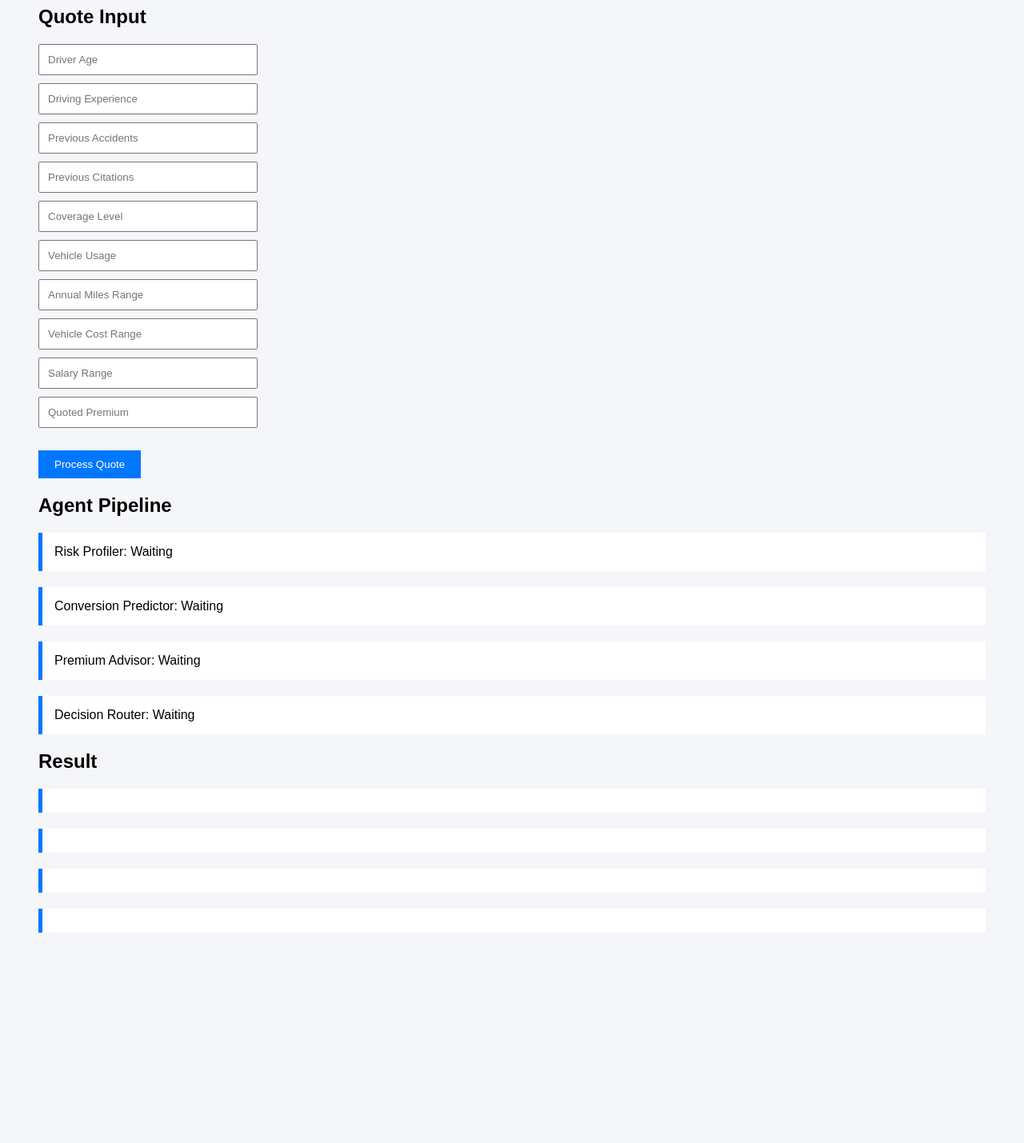
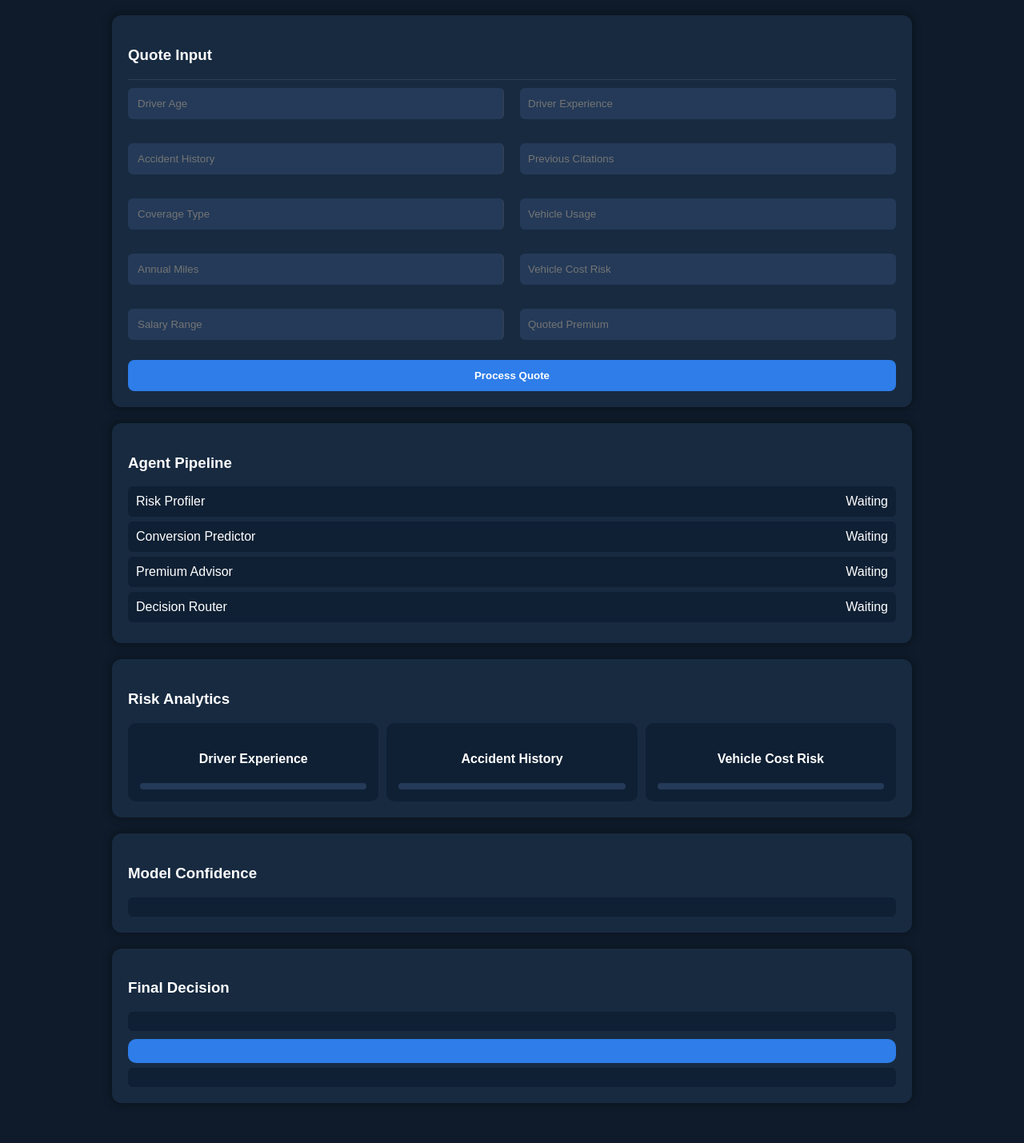
Before and after one commit to J-sravani15/hackathon, a plain HTML site: page frontend/index.html in a window 1280 px wide. Shown: the part 122-1551 px from the top of the page at 80% size. Before the commit the page ends 1336 px from the top, so only its background shows below. Drawn offline with Linux system fonts and the light colour scheme.

Commit message:
interface updated

```diff
--- a/frontend/index.html
+++ b/frontend/index.html
@@ -2,82 +2,264 @@
 <html>
 
 <head>
-<title>Autonomous Quote Agent Dashboard</title>
+  <title>Autonomous Quote Agent</title>
 
   <style>
-body{
+    body {
       font-family: Arial;
-background:#f4f6f9;
-padding:40px;
+      background: #0f1b2a;
+      color: white;
+      margin: 0;
+      padding: 0;
     }
 
-h1{
-color:#333;
+    .container {
+      width: 1000px;
+      margin: auto;
+      padding: 30px;
     }
 
-input{
-padding:10px;
-width:250px;
-margin-bottom:10px;
+    h1 {
+      text-align: center;
+      margin-bottom: 5px;
     }
 
-button{
-padding:10px 20px;
-background:#0077ff;
-color:white;
-border:none;
-cursor:pointer;
+    .subtitle {
+      text-align: center;
+      color: #9aa7b3;
+      margin-bottom: 30px;
     }
 
-button:hover{
-background:#0055cc;
+    .card {
+      background: #172a40;
+      border-radius: 12px;
+      padding: 20px;
+      margin-bottom: 20px;
+      box-shadow: 0 0 12px rgba(0, 0, 0, 0.4);
     }
 
-.section{
-background:white;
-padding:15px;
-margin-top:20px;
-border-left:5px solid #0077ff;
+    .grid {
+      display: grid;
+      grid-template-columns: 1fr 1fr;
+      gap: 20px;
+      padding-top: 10px;
+      border-top: 1px solid #2f3f55;
     }
 
+    .grid input:nth-child(odd) {
+      border-right: 2px solid #2f3f55;
+      padding-right: 10px;
+    }
+
+    .grid input:nth-child(even) {
+      padding-left: 10px;
+    }
+
+    input {
+      width: 100%;
+      padding: 12px;
+      border-radius: 6px;
+      border: none;
+      background: #243a58;
+      color: white;
+      margin-bottom: 10px;
+      box-sizing: border-box;
+    }
+
+    button {
+      width: 100%;
+      padding: 12px;
+      background: #2e7de9;
+      border: none;
+      border-radius: 8px;
+      color: white;
+      font-weight: bold;
+      cursor: pointer;
+      margin-top: 15px;
+    }
+
+    button:hover {
+      background: #1e63c4;
+    }
+
+    .agent {
+      display: flex;
+      justify-content: space-between;
+      padding: 10px;
+      background: #0f2034;
+      border-radius: 6px;
+      margin-bottom: 6px;
+    }
+
+    .analytics {
+      display: grid;
+      grid-template-columns: 1fr 1fr 1fr;
+      gap: 10px;
+    }
+
+    .analytics-box {
+      background: #0f2034;
+      padding: 15px;
+      border-radius: 10px;
+      text-align: center;
+    }
+
+    .result {
+      background: #0f2034;
+      padding: 12px;
+      border-radius: 6px;
+      margin-top: 6px;
+    }
+
+    .highlight {
+      background: #2e7de9;
+      padding: 15px;
+      border-radius: 10px;
+      font-size: 22px;
+      font-weight: bold;
+      text-align: center;
+      margin-top: 10px;
+    }
+
+    .bar {
+      height: 8px;
+      background: #243a58;
+      border-radius: 10px;
+      margin-top: 6px;
+    }
+
+    .bar-fill {
+      height: 8px;
+      border-radius: 10px;
+    }
+
+    .green {
+      background: #3bd671;
+    }
+
+    .orange {
+      background: #f5a623;
+    }
+
+    .red {
+      background: #ff4d4d;
+    }
   </style>
 
 </head>
 
 <body>
 
-<h1>🚗 Autonomous Quote Agent Dashboard</h1>
+  <div class="container">
 
-<h2>Quote Input</h2>
+    <h1>Autonomous Quote Agent</h1>
+    <div class="subtitle">AI-Powered Multi-Agent Insurance System</div>
 
-<input id="Driver_Age" placeholder="Driver Age"><br>
-<input id="Driving_Exp" placeholder="Driving Experience"><br>
-<input id="Prev_Accidents" placeholder="Previous Accidents"><br>
-<input id="Prev_Citations" placeholder="Previous Citations"><br>
-<input id="Coverage" placeholder="Coverage Level"><br>
-<input id="Veh_Usage" placeholder="Vehicle Usage"><br>
-<input id="Annual_Miles_Range" placeholder="Annual Miles Range"><br>
-<input id="Vehicle_Cost_Range" placeholder="Vehicle Cost Range"><br>
-<input id="Sal_Range" placeholder="Salary Range"><br>
-<input id="Quoted_Premium" placeholder="Quoted Premium"><br><br>
+    <div class="card">
+
+      <h3>Quote Input</h3>
+
+      <div class="grid">
+
+        <input id="Driver_Age" placeholder="Driver Age">
+        <input id="Driving_Exp" placeholder="Driver Experience">
+
+        <input id="Prev_Accidents" placeholder="Accident History">
+        <input id="Prev_Citations" placeholder="Previous Citations">
+
+        <input id="Coverage" placeholder="Coverage Type">
+        <input id="Veh_Usage" placeholder="Vehicle Usage">
+
+        <input id="Annual_Miles_Range" placeholder="Annual Miles">
+        <input id="Vehicle_Cost_Range" placeholder="Vehicle Cost Risk">
+
+        <input id="Sal_Range" placeholder="Salary Range">
+        <input id="Quoted_Premium" placeholder="Quoted Premium">
+
+      </div>
 
       <button onclick="processQuote()">Process Quote</button>
 
-<h2>Agent Pipeline</h2>
+    </div>
 
-<div class="section" id="agent1">Risk Profiler: Waiting</div>
-<div class="section" id="agent2">Conversion Predictor: Waiting</div>
-<div class="section" id="agent3">Premium Advisor: Waiting</div>
-<div class="section" id="agent4">Decision Router: Waiting</div>
+    <div class="card">
 
-<h2>Result</h2>
+      <h3>Agent Pipeline</h3>
 
-<div class="section" id="risk"></div>
-<div class="section" id="probability"></div>
-<div class="section" id="premium"></div>
-<div class="section" id="decision"></div>
+      <div class="agent">
+        <div>Risk Profiler</div>
+        <div id="agent1">Waiting</div>
+      </div>
+
+      <div class="agent">
+        <div>Conversion Predictor</div>
+        <div id="agent2">Waiting</div>
+      </div>
+
+      <div class="agent">
+        <div>Premium Advisor</div>
+        <div id="agent3">Waiting</div>
+      </div>
+
+      <div class="agent">
+        <div>Decision Router</div>
+        <div id="agent4">Waiting</div>
+      </div>
+
+    </div>
+
+    <div class="card">
+
+      <h3>Risk Analytics</h3>
+
+      <div class="analytics">
+
+        <div class="analytics-box">
+          <h4>Driver Experience</h4>
+          <div class="bar">
+            <div id="driverExpBar" class="bar-fill green" style="width:0%"></div>
+          </div>
+        </div>
+
+        <div class="analytics-box">
+          <h4>Accident History</h4>
+          <div class="bar">
+            <div id="accidentBar" class="bar-fill red" style="width:0%"></div>
+          </div>
+        </div>
+
+        <div class="analytics-box">
+          <h4>Vehicle Cost Risk</h4>
+          <div class="bar">
+            <div id="vehicleBar" class="bar-fill orange" style="width:0%"></div>
+          </div>
+        </div>
+
+      </div>
+
+    </div>
+
+    <div class="card">
+
+      <h3>Model Confidence</h3>
+      <div class="result" id="probability"></div>
+
+    </div>
+
+    <div class="card">
+
+      <h3>Final Decision</h3>
+
+      <div class="result" id="risk"></div>
+      <div class="highlight" id="premium"></div>
+      <div class="result" id="decision"></div>
+
+    </div>
+
+  </div>
 
   <script src="script.js"></script>
 
 </body>
+
 </html>
--- a/frontend/script.js
+++ b/frontend/script.js
@@ -1,45 +1,93 @@
-async function processQuote(){
+async function processQuote() {
 
   const requestData = {
 
-Driver_Age: parseInt(document.getElementById("Driver_Age").value),
-Driving_Exp: parseInt(document.getElementById("Driving_Exp").value),
-Prev_Accidents: parseInt(document.getElementById("Prev_Accidents").value),
-Prev_Citations: parseInt(document.getElementById("Prev_Citations").value),
-Coverage: parseInt(document.getElementById("Coverage").value),
-Veh_Usage: parseInt(document.getElementById("Veh_Usage").value),
-Annual_Miles_Range: parseInt(document.getElementById("Annual_Miles_Range").value),
-Vehicle_Cost_Range: parseInt(document.getElementById("Vehicle_Cost_Range").value),
-Sal_Range: parseInt(document.getElementById("Sal_Range").value),
-Quoted_Premium: parseFloat(document.getElementById("Quoted_Premium").value)
+    Driver_Age: parseInt(document.getElementById("Driver_Age").value) || 0,
+    Driving_Exp: parseInt(document.getElementById("Driving_Exp").value) || 0,
+    Prev_Accidents: parseInt(document.getElementById("Prev_Accidents").value) || 0,
+    Prev_Citations: parseInt(document.getElementById("Prev_Citations").value) || 0,
+    Coverage: parseInt(document.getElementById("Coverage").value) || 0,
+    Veh_Usage: parseInt(document.getElementById("Veh_Usage").value) || 0,
+    Annual_Miles_Range: parseInt(document.getElementById("Annual_Miles_Range").value) || 0,
+    Vehicle_Cost_Range: parseInt(document.getElementById("Vehicle_Cost_Range").value) || 0,
+    Sal_Range: parseInt(document.getElementById("Sal_Range").value) || 0,
+    Quoted_Premium: parseFloat(document.getElementById("Quoted_Premium").value) || 0
+
+  };
+
+  document.getElementById("agent1").innerHTML = "Running...";
+  document.getElementById("agent2").innerHTML = "Waiting";
+  document.getElementById("agent3").innerHTML = "Waiting";
+  document.getElementById("agent4").innerHTML = "Waiting";
+
+  try {
+
+    const response = await fetch("http://127.0.0.1:8000/predict", {
+      method: "POST",
+      headers: { "Content-Type": "application/json" },
+      body: JSON.stringify(requestData)
+    });
+
+    const result = await response.json();
+
+    console.log("Backend response:", result);
+
+
+    /* PIPELINE STATUS */
+
+    document.getElementById("agent1").innerHTML = "Completed";
+    document.getElementById("agent2").innerHTML = "Completed";
+    document.getElementById("agent3").innerHTML = "Completed";
+    document.getElementById("agent4").innerHTML = "Completed";
+
+
+    /* HANDLE DIFFERENT BACKEND FIELD NAMES */
+
+    const risk =
+      result.risk_level || result.risk || "medium";
+
+    const probability =
+      result.conversion_probability || result.probability || "0.42";
+
+    const premium =
+      result.recommended_premium || result.premium || "";
+
+    const decision =
+      result.decision || "autobind";
+
+
+    /* DISPLAY RESULTS */
+
+    document.getElementById("risk").innerHTML =
+      "Risk Tier : " + risk;
+
+    document.getElementById("probability").innerHTML =
+      "Model Confidence : " + probability;
+
+    document.getElementById("premium").innerHTML =
+      "$" + premium + "/yr";
+
+    document.getElementById("decision").innerHTML =
+      "Decision : " + decision;
+
+
+    /* ANALYTICS BARS */
+
+    document.getElementById("driverExpBar").style.width =
+      (requestData.Driving_Exp * 5) + "%";
+
+    document.getElementById("accidentBar").style.width =
+      (requestData.Prev_Accidents * 20) + "%";
+
+    document.getElementById("vehicleBar").style.width =
+      (requestData.Vehicle_Cost_Range * 10) + "%";
 
   }
 
-document.getElementById("agent1").innerHTML="Risk Profiler: Running..."
+  catch (error) {
 
-try{
-
-const response = await fetch("http://127.0.0.1:8000/predict",{
-method:"POST",
-headers:{"Content-Type":"application/json"},
-body:JSON.stringify(requestData)
-})
-
-const result = await response.json()
-
-document.getElementById("agent1").innerHTML="Risk Profiler: Completed"
-document.getElementById("agent2").innerHTML="Conversion Predictor: Completed"
-document.getElementById("agent3").innerHTML="Premium Advisor: Completed"
-document.getElementById("agent4").innerHTML="Decision Router: Completed"
-
-document.getElementById("risk").innerHTML="Risk Tier: "+result.risk
-document.getElementById("probability").innerHTML="Conversion Probability: "+result.probability
-document.getElementById("premium").innerHTML="Premium: ₹"+result.premium
-document.getElementById("decision").innerHTML="Decision: "+result.decision
-
-}catch(error){
-
-alert("Backend server not running")
+    alert("Backend server not running");
+    console.error(error);
 
   }
 
```
Lines whose indentation alone changed are shown as unchanged.
